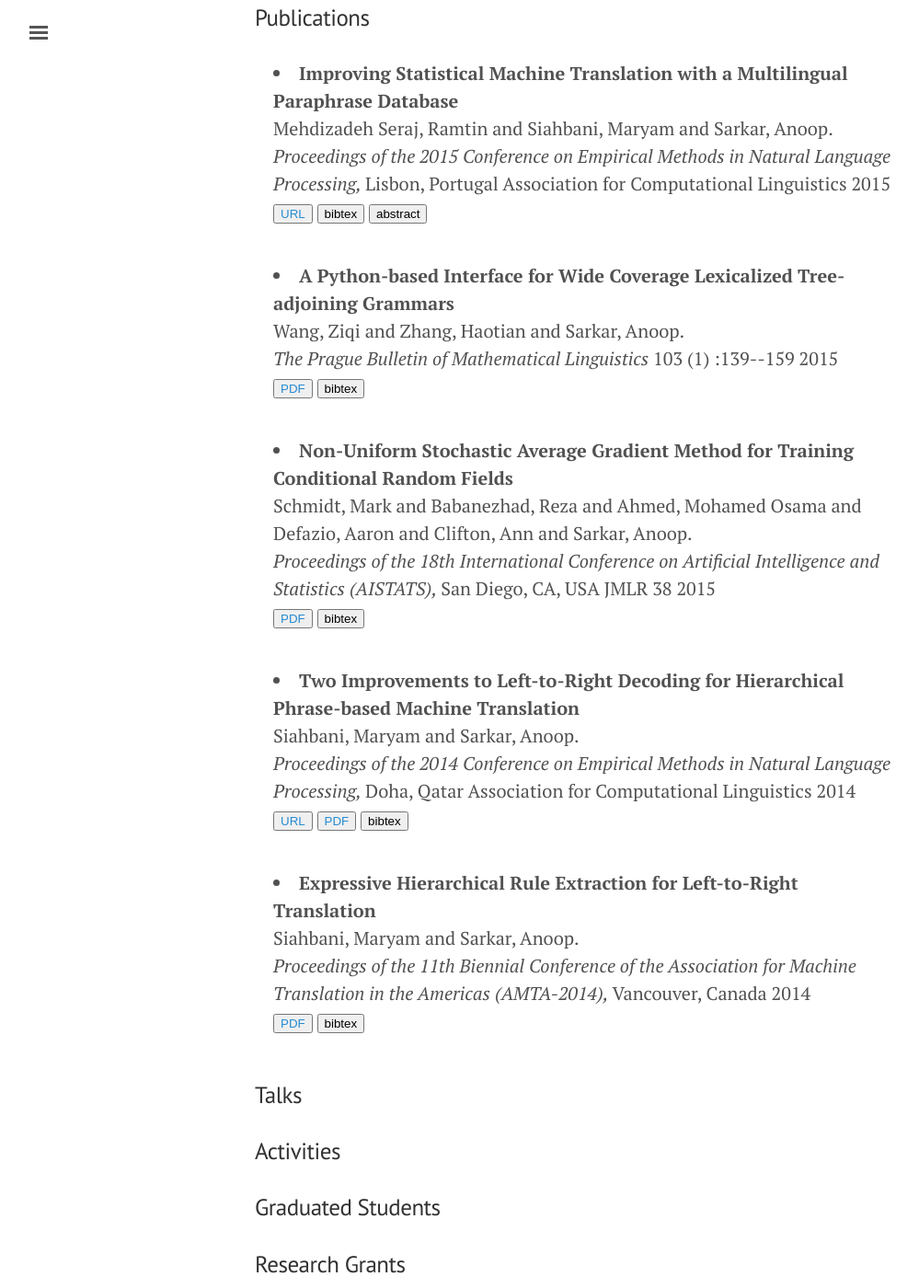
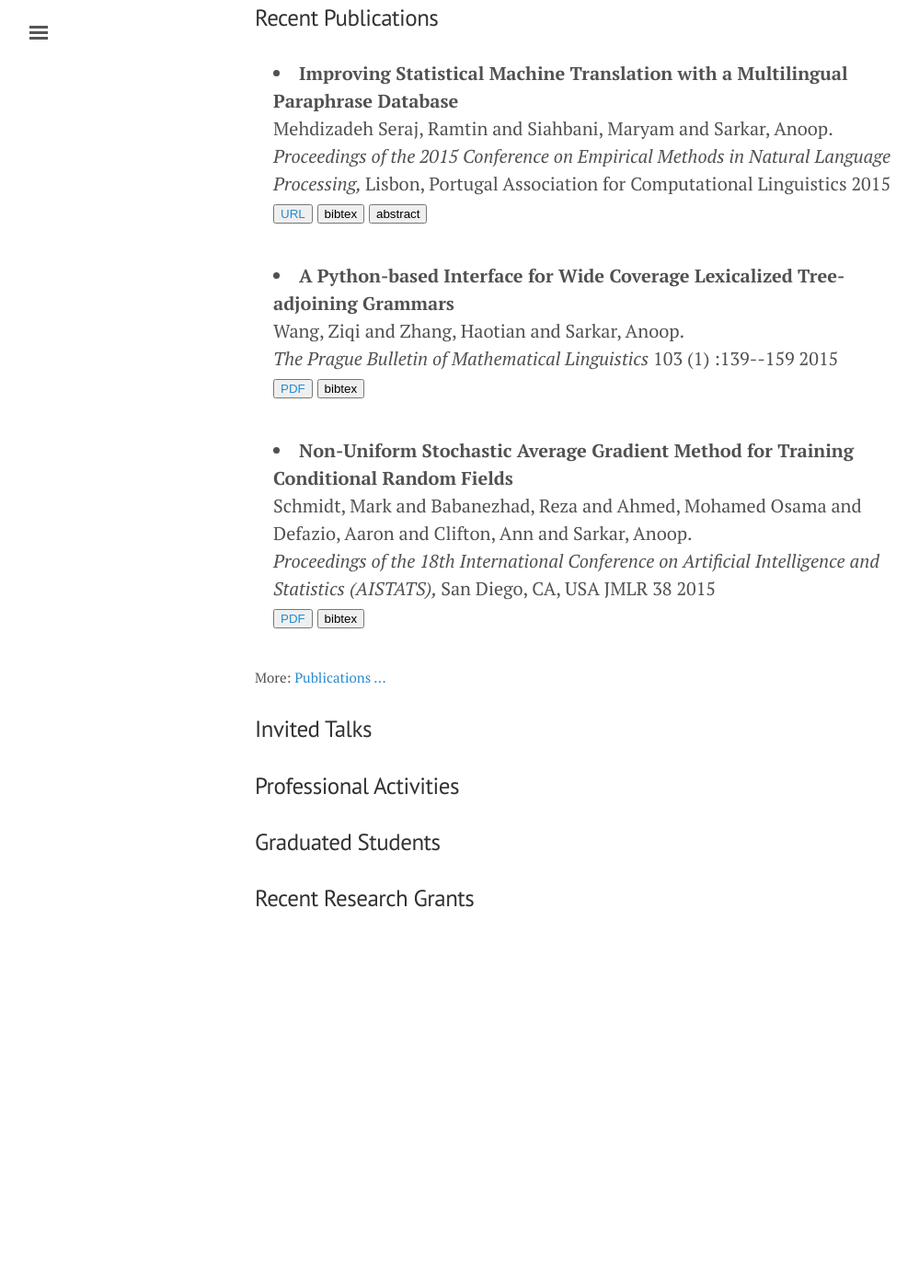
Before and after one commit to anoopsarkar/anoopsarkar.github.io, a Jekyll site: the page built from index.md, in a window 1280 px wide and 1400 px high, scrolled down 573 px. Shown: the whole window at 92% size, without its empty margins (3-1002 px from the left). Built offline with Jekyll 4.4.1, drawn with Linux system fonts in a browser that asks for light colours; after the commit the page ends 1575 px from its top, so only the background shows below that.

Commit message:
allpubs page fixed; changed some title headings in index

```diff
--- a/_includes/allpubs.html
+++ b/_includes/allpubs.html
@@ -5,9 +5,7 @@
 
 <div class="panel panel-info">
   <div class="panel-heading">
-    <h3 class="years panel-title">Publications
-    <button class="btn allyears btn-primary" type="button" value='all'>All</button>
-    </h3>
+    <h3 class="years"><button class="btn allyears btn-primary" type="button" value='all'>All</button></h3>
   </div> <!-- panel-heading -->
 
   <div class="panel-body">
--- a/_includes/footer.html
+++ b/_includes/footer.html
@@ -4,7 +4,7 @@
     &copy; 2013 - {{ site.time | date: '%Y' }} {{ site.author.name }}. <a href="http://creativecommons.org/licenses/by-nc-sa/4.0/">CC BY-NC-SA 4.0</a>.
   </p>
   <p>
-    <a href="{{ site.baseurl }}atom.xml">RSS feed</a>.
-    <a href="{{ site.baseurl }}about-site">About this site</a>.
+    <a href="{{ site.baseurl }}/atom.xml">RSS feed</a>.
+    <a href="{{ site.baseurl }}/about-site">About this site</a>.
   </p>
 </div>
--- a/_includes/sidebar.html
+++ b/_includes/sidebar.html
@@ -40,8 +40,8 @@
     &copy; 2013 - {{ site.time | date: '%Y' }} {{ site.author.name }}. <a href="http://creativecommons.org/licenses/by-nc-sa/4.0/">CC BY-NC-SA 4.0</a>.
     </p>
     <p>
-      <a href="{{ site.baseurl }}atom.xml">RSS feed</a>.
-      <a href="{{ site.baseurl }}about">About this site</a>.
+      <a href="{{ site.baseurl }}/atom.xml">RSS feed</a>.
+      <a href="{{ site.baseurl }}/about">About this site</a>.
     </p>
   </div>
 </div>
--- a/_layouts/default.html
+++ b/_layouts/default.html
@@ -45,11 +45,11 @@
     </script>
 
     <!-- New JS required for publications from bibtex -->
-    <script src="{{ site.baseurl }}public/js/jquery-1.9.1.min.js" type="text/javascript"></script>
-    <script src="{{ site.baseurl }}public/js/bibtex.js" type="text/javascript"></script>
+    <script src="{{ site.baseurl }}/public/js/jquery-1.9.1.min.js" type="text/javascript"></script>
+    <script src="{{ site.baseurl }}/public/js/bibtex.js" type="text/javascript"></script>
     {% if page.customjs %}
       {% for jsfile in page.customjs %}
-      <script src='{{ site.baseurl }}public/js/{{ jsfile }}.js' type="text/javascript"></script>
+      <script src='{{ site.baseurl }}/public/js/{{ jsfile }}.js' type="text/javascript"></script>
       {% endfor %}
     {% endif %}
     <!-- end bibtex JS -->
--- a/_layouts/post.html
+++ b/_layouts/post.html
@@ -14,7 +14,7 @@
     {% for post in site.related_posts limit:3 %}
       <li>
         <h3>
-          <a href="{{ site.baseurl }}{{ post.url }}">
+          <a href="{{ site.baseurl }}/{{ post.url }}">
             {{ post.title }}
             <small>{{ post.date | date_to_string }}</small>
           </a>
--- a/index.md
+++ b/index.md
@@ -4,11 +4,11 @@
 customjs: shortpubs
 ---
 
-* [Professor]({{ site.baseurl }}professor)
+* [Professor]({{ site.baseurl }}/professor)
 * [Natural Language Lab](http://natlang.cs.sfu.ca)
 * [School of Computing Science](http://www.cs.sfu.ca/)
 * [Simon Fraser University](http://www.sfu.ca)
-* <span class="moreinfo"><a href="{{ site.baseurl }}biography">Biography</a> and <a href="{{ site.baseurl }}contact">Contact details ...</a></span>
+* <span class="moreinfo"><a href="{{ site.baseurl }}/biography">Biography</a> and <a href="{{ site.baseurl }}/contact">Contact details ...</a></span>
 {: .contact}
 
 ### Research
@@ -33,16 +33,18 @@
     {% endif %}
   {% endfor %}
 </ul>
-<p><span class="moreinfo"><a href="{{ site.baseurl }}news">News ...</a></span></p>
+<p><span class="moreinfo"><a href="{{ site.baseurl }}/news">News ...</a></span></p>
 
-### Publications
+### Recent Publications
 
 {% include shortpubs.html %}
 
-### Talks
+<p><span class="moreinfo"><a href="{{ site.baseurl }}/publications">Publications ...</a></span></p>
 
-### Activities
+### Invited Talks
+
+### Professional Activities
 
 ### Graduated Students
 
-### Research Grants
+### Recent Research Grants
--- a/public/js/shortpubs.js
+++ b/public/js/shortpubs.js
@@ -1,8 +1,8 @@
 ---
 ---
-bibtex_reader = new BibtexDisplay()
+bibtex_reader = new BibtexDisplay();
 constraints = {};
-constraints['LAST'] = 5;
+constraints['LAST'] = 3;
 
 function bibtex_js_draw() {
     $(".bibtex_template").hide();
@@ -18,5 +18,5 @@
 $(document).ready( function() {
   $(".bibtexdata").hide();
   $(".abstractdata").hide();
-  $("#bibtex_input").load( "{{ site.baseurl }}public/bibtex/anoopsarkar.bib", bibtex_js_draw );
+  $("#bibtex_input").load( "{{ site.baseurl }}/public/bibtex/anoopsarkar.bib", bibtex_js_draw );
 } );
```
Also changed, not shown: public/js/allpubs.js (+3 -5 lines).
